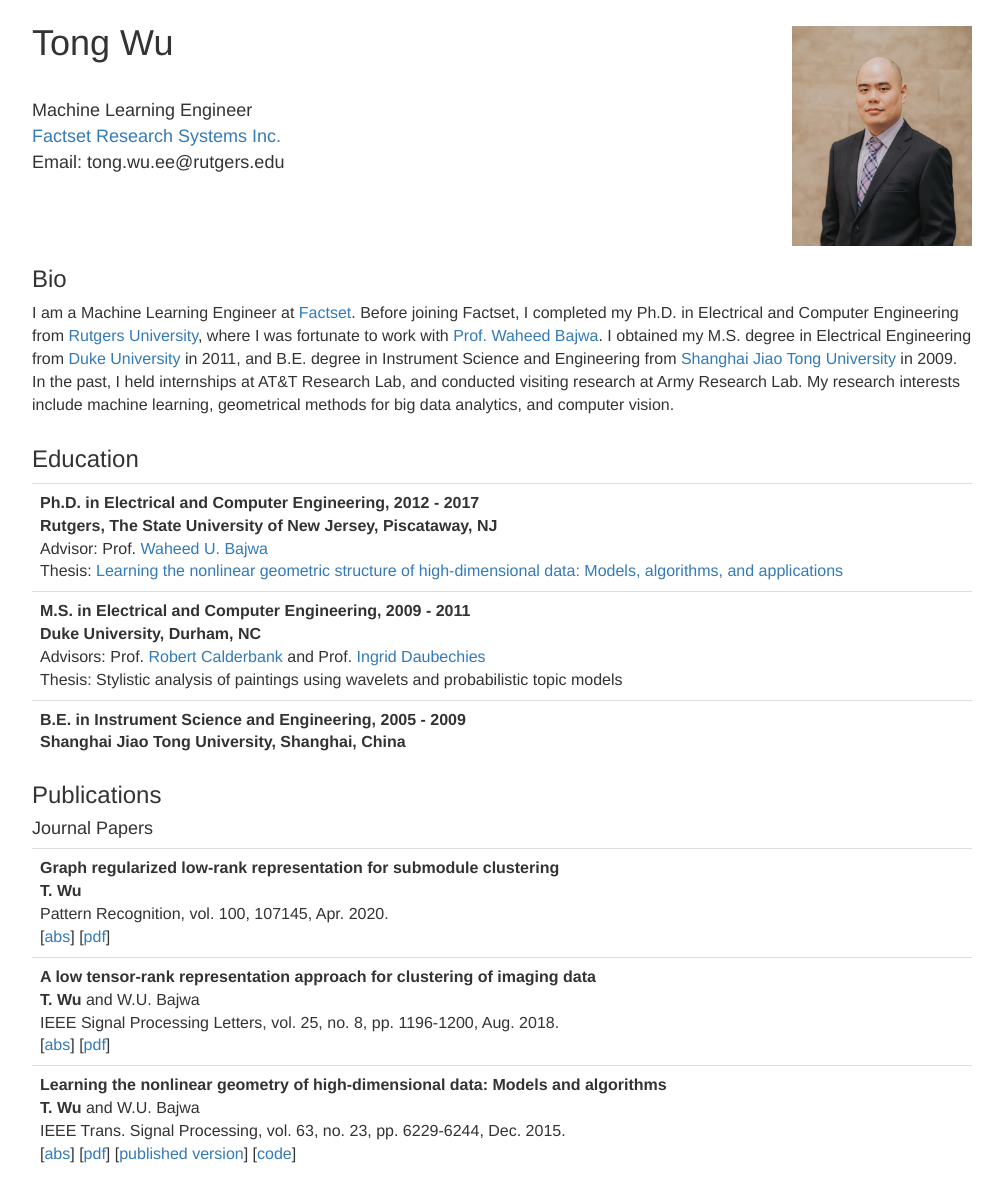
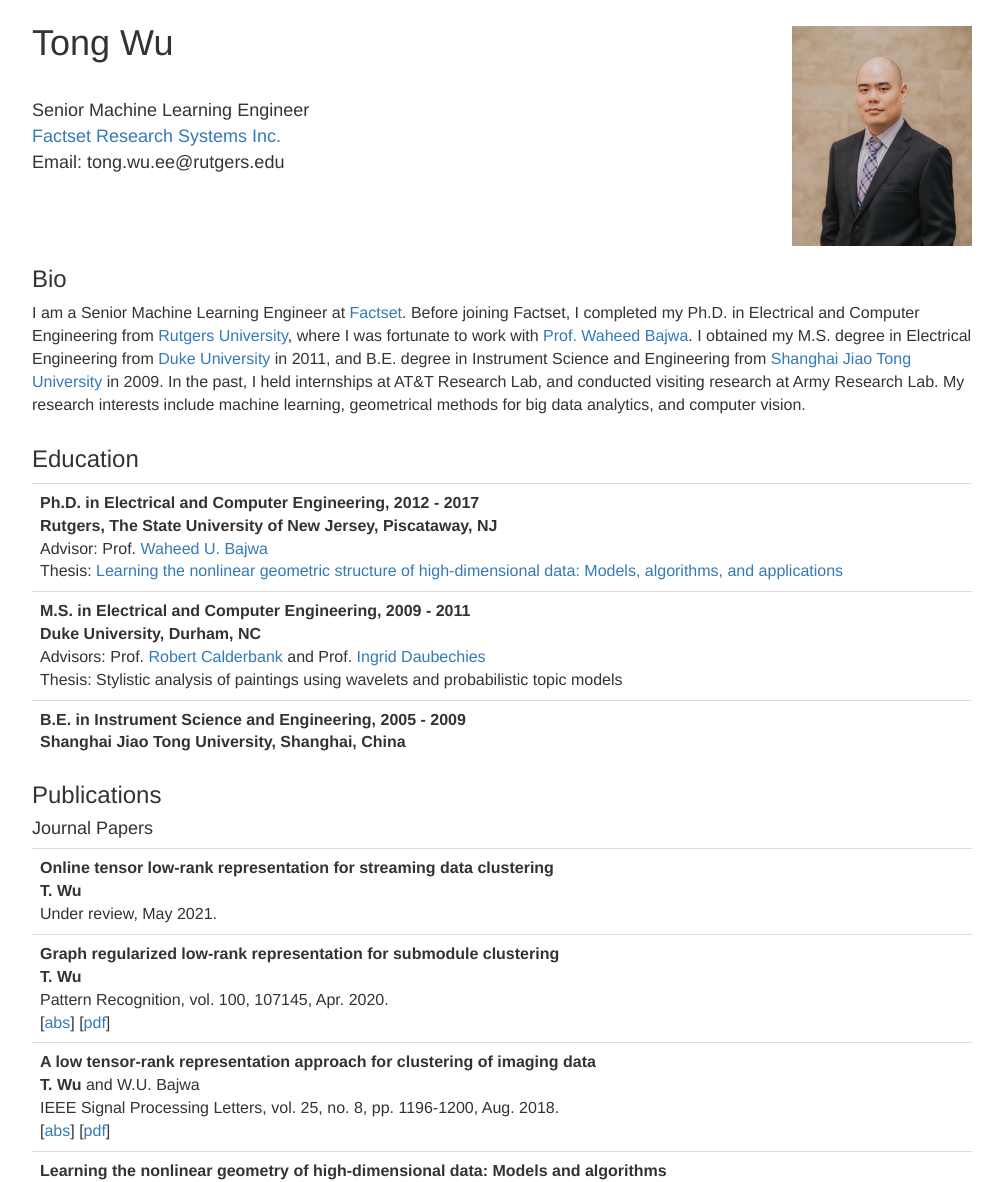
Before and after one commit to twugithub/twugithub.github.io, a plain HTML site: page index.html in a window 1280 px wide. Shown: the part 57-1239 px from the top of the page, without its empty margins (138-1141 px from the left). Drawn offline with Linux system fonts and the light colour scheme; files whose address does not match are found by name.

Commit message:
Add files via upload

```diff
--- a/index.html
+++ b/index.html
@@ -73,7 +73,7 @@
           <h1>Tong Wu</h1>
           <address>
             <font size=4>
-              <br> Machine Learning Engineer
+              <br> Senior Machine Learning Engineer
               <br> <a href="https://www.factset.com/"> Factset Research Systems Inc. </a>
               <br> Email: tong.wu.ee@rutgers.edu </a>
             </font>
@@ -88,7 +88,7 @@
       <span id="bio" name="bio"><h3> Bio </h3></span>
         <table class="table table-hover">
         <p>
-		I am a Machine Learning Engineer at <a href="https://www.factset.com/">Factset</a>. Before joining Factset, I completed my Ph.D. in Electrical and Computer Engineering from <a href="http://www.ece.rutgers.edu/">Rutgers University</a>, where I was fortunate to work with <a href="http://www.inspirelab.us/people/">Prof. Waheed Bajwa</a>. I obtained my M.S. degree in Electrical Engineering from <a href="http://ece.duke.edu/">Duke University</a> in 2011, and B.E. degree in Instrument Science and Engineering from <a href="http://www.ie.sjtu.edu.cn/">Shanghai Jiao Tong University</a> in 2009. In the past, I held internships at AT&T Research Lab, and conducted visiting research at Army Research Lab. My research interests include machine learning, geometrical methods for big data analytics, and computer vision.
+		I am a Senior Machine Learning Engineer at <a href="https://www.factset.com/">Factset</a>. Before joining Factset, I completed my Ph.D. in Electrical and Computer Engineering from <a href="http://www.ece.rutgers.edu/">Rutgers University</a>, where I was fortunate to work with <a href="http://www.inspirelab.us/people/">Prof. Waheed Bajwa</a>. I obtained my M.S. degree in Electrical Engineering from <a href="http://ece.duke.edu/">Duke University</a> in 2011, and B.E. degree in Instrument Science and Engineering from <a href="http://www.ie.sjtu.edu.cn/">Shanghai Jiao Tong University</a> in 2009. In the past, I held internships at AT&T Research Lab, and conducted visiting research at Army Research Lab. My research interests include machine learning, geometrical methods for big data analytics, and computer vision.
         </p>
       </table>
 
@@ -124,6 +124,14 @@
       <span id="publication" name="publication"><h3> Publications </h3></span>
       <table class="table table-hover">
         <h4> Journal Papers </h4>
+
+		<tr>
+          <td>
+            <strong> Online tensor low-rank representation for streaming data clustering </strong>
+            <br> <b>T. Wu</b>
+            <br> Under review, May 2021.
+          </td>
+        </tr>
 
         <tr>
           <td>
@@ -302,13 +310,13 @@
       </table>
 
       <table class="table table-hover">
-      <h4> Preprints </h4>
+      <h4> Technical Reports </h4>
 
         <tr>
           <td>
             <strong> Human action attribute learning from video data using low-rank representations </strong>
             <br> <b>T. Wu</b>, P. Gurram, R.M. Rao and W.U. Bajwa
-            <br> arXiv preprint, Nov. 2016.
+            <br> Technical Report 2020-07-001, Department of Electrical and Computer Engineering, Rutgers University, New Brunswick, NJ, Jul. 2020.
             <br> [<a href="javascript:none" onclick="display('arxiv-2016-abs')">abs</a>] [<a href="https://arxiv.org/abs/1612.07857" class="textlink" target="_blank">pdf</a>]
             <div id="arxiv-2016-abs" style="display:none"><p>
               Representation of human actions as a sequence of human body movements or action attributes enables the development of models for human activity recognition and summarization. We present an extension of the low-rank representation (LRR) model, termed the clustering-aware structure-constrained low-rank representation (CS-LRR) model, for unsupervised learning of human action attributes from video data. Our model is based on the union-of-subspaces (UoS) framework, and integrates spectral clustering into the LRR optimization problem for better subspace clustering results. We lay out an efficient linear alternating direction method to solve the CS-LRR optimization problem. We also introduce a hierarchical subspace clustering approach, termed hierarchical CS-LRR, to learn the attributes without the need for a priori specification of their number. By visualizing and labeling these action attributes, the hierarchical model can be used to semantically summarize long video sequences of human actions at multiple resolutions. A human action or activity can also be uniquely represented as a sequence of transitions from one action attribute to another, which can then be used for human action recognition. We demonstrate the effectiveness of the proposed model for semantic summarization and action recognition through comprehensive experiments on five real-world human action datasets.
```
